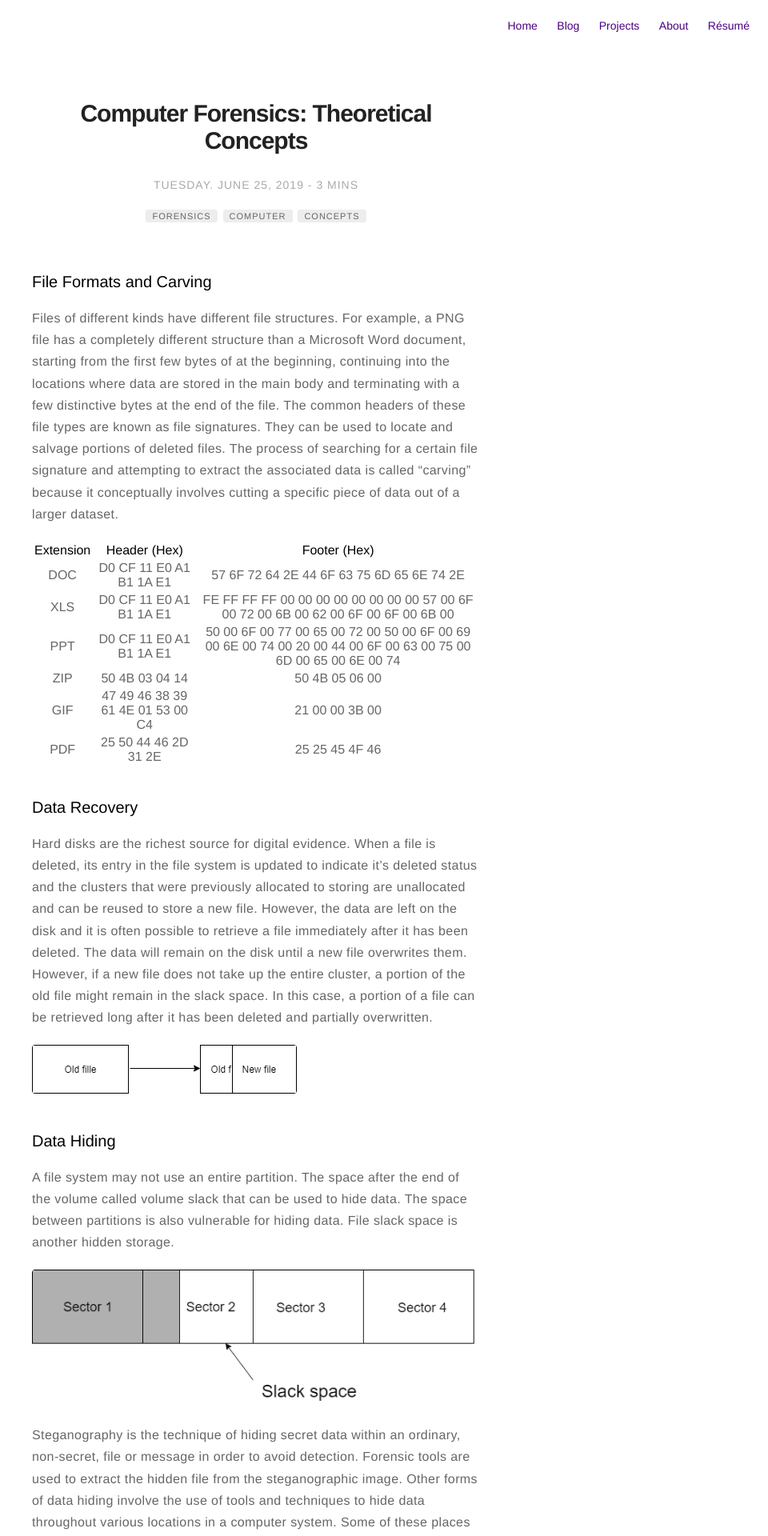
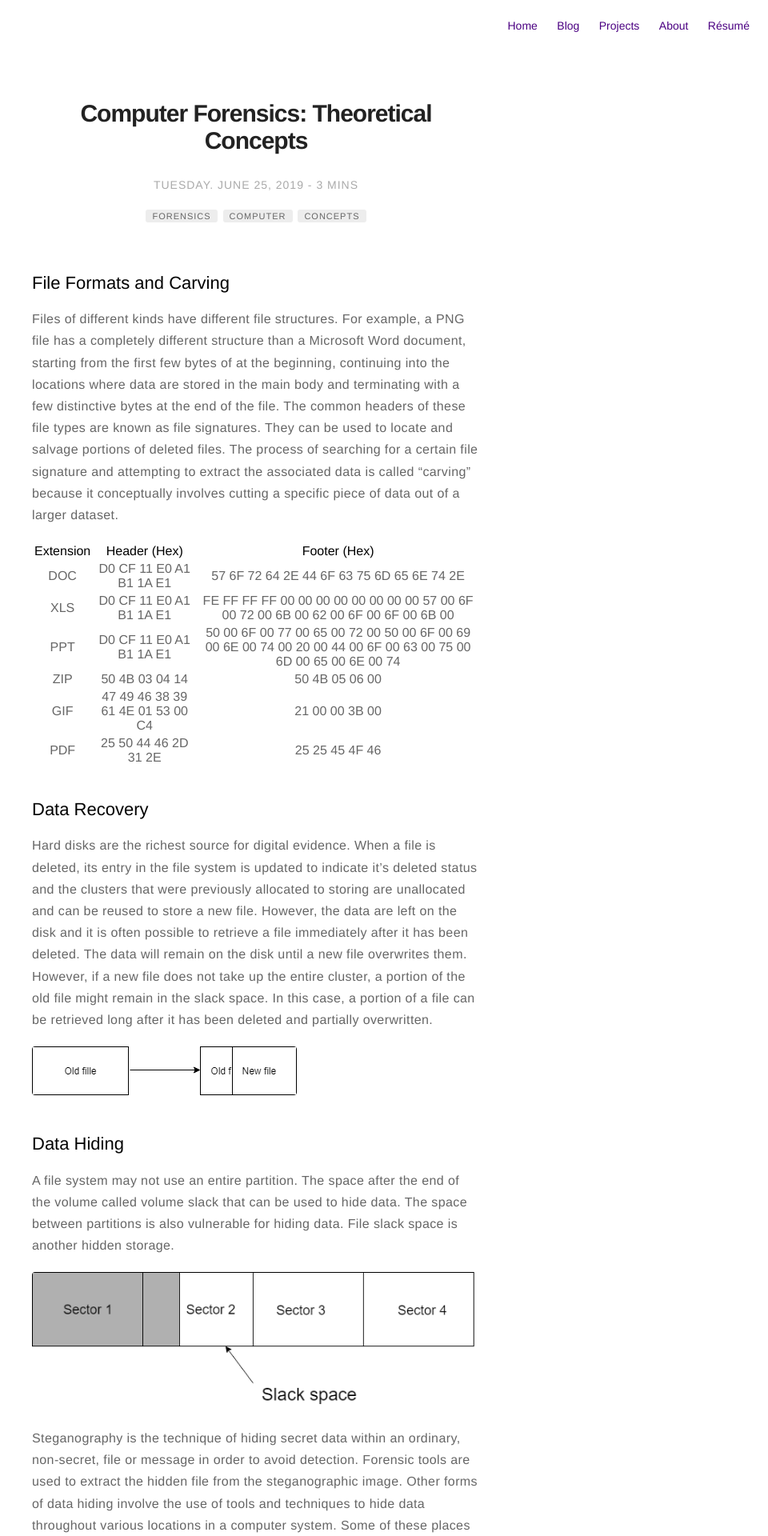
Before and after one commit to anushkavirgaonkar/anushkavirgaonkar.github.io, a Jekyll site: the page built from _posts/2019-06-25-computer-forensics-theoretical-concepts.md, in a window 1280 px wide. Shown: the top 1920 px of the page at 80% size, without its empty margins (320-1280 px from the left). Built offline with Jekyll 4.4.1, drawn with Linux system fonts in a browser that asks for light colours; comment, search, counter and statistics services are not loaded.

Commit message:
make headings bigger

```diff
--- a/_posts/2019-06-25-computer-forensics-theoretical-concepts.md
+++ b/_posts/2019-06-25-computer-forensics-theoretical-concepts.md
@@ -12,7 +12,7 @@ author: anushkavirgaonkar
 description: Basic theoretical concepts in computer forensics.
 ---
 
-### **File Formats and Carving**
+## **File Formats and Carving**
 
    Files of different kinds have different file structures. For example, a PNG file has a completely different structure than a Microsoft Word document, starting from the first few bytes of at the beginning, continuing into the locations where data are stored in the main body and terminating with a few distinctive bytes at the end of the file. The common headers of these file types are known as file signatures. They can be used to locate and salvage portions of deleted files. The process of searching for a certain file signature and attempting to extract the associated data is called “carving” because it conceptually involves cutting a specific piece of data out of a larger dataset.
 
@@ -25,7 +25,7 @@ description: Basic theoretical concepts in computer forensics.
    | GIF	    | 47 49 46 38 39 61 4E 01 53 00 C4 | 21 00 00 3B 00                                                                                                 |
    | PDF	    | 25 50 44 46 2D 31 2E             | 25 25 45 4F 46                                                                                                 |
 
-### **Data Recovery**
+## **Data Recovery**
 
    Hard disks are the richest source for digital evidence. When a file is deleted, its entry in the file system is updated to indicate it's deleted status and the clusters that were previously allocated to storing are unallocated and can be reused to store a new file. However, the data are left on the disk and it is often possible to retrieve a file immediately after it has been deleted. The data will remain on the disk until a new file overwrites them. However, if a new file does not take up the entire cluster, a portion of the old file might remain in the slack space. In this case, a portion of a file can be retrieved long after it has been deleted and partially overwritten.
 
@@ -33,7 +33,7 @@ description: Basic theoretical concepts in computer forensics.
 
 
 
-### **Data Hiding**
+## **Data Hiding**
 
    A file system may not use an entire partition. The space after the end of the volume called volume slack that can be used to hide data. The space between partitions is also vulnerable for hiding data. File slack space is another hidden storage.
 
```
